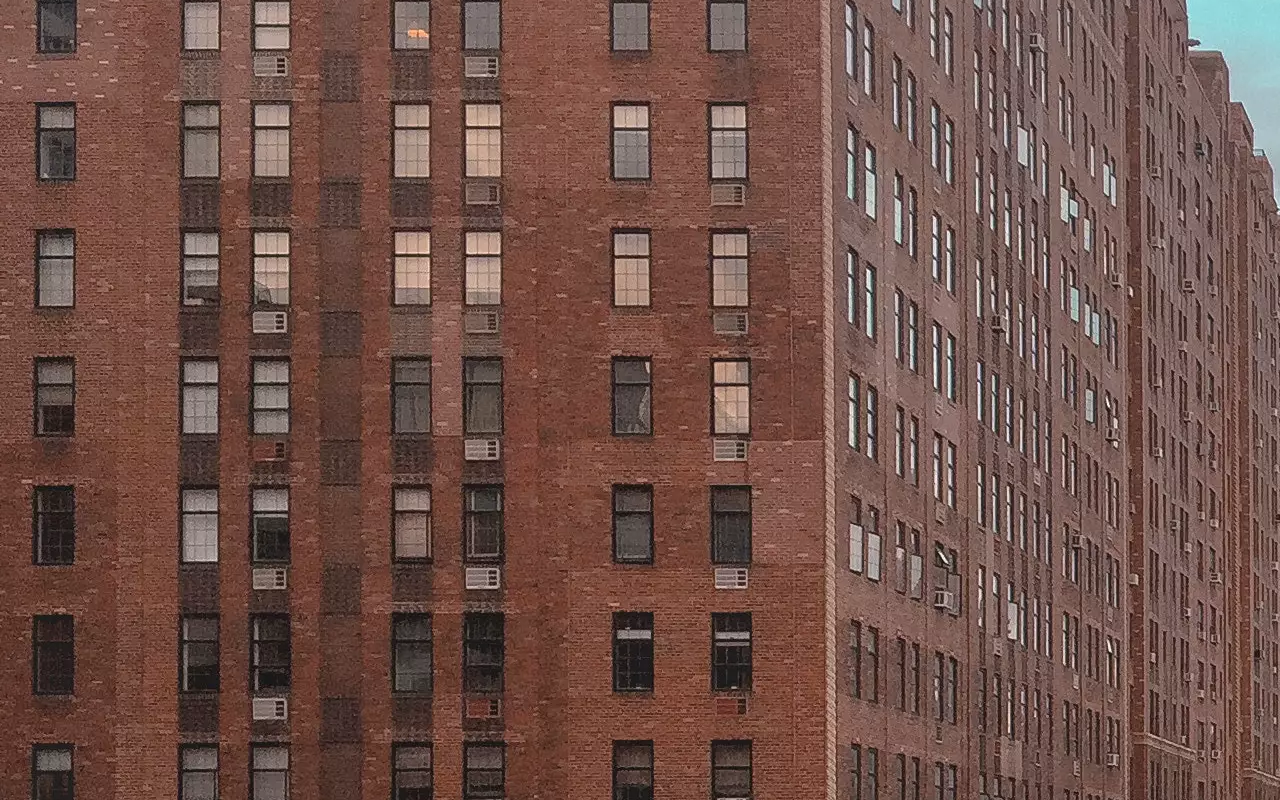
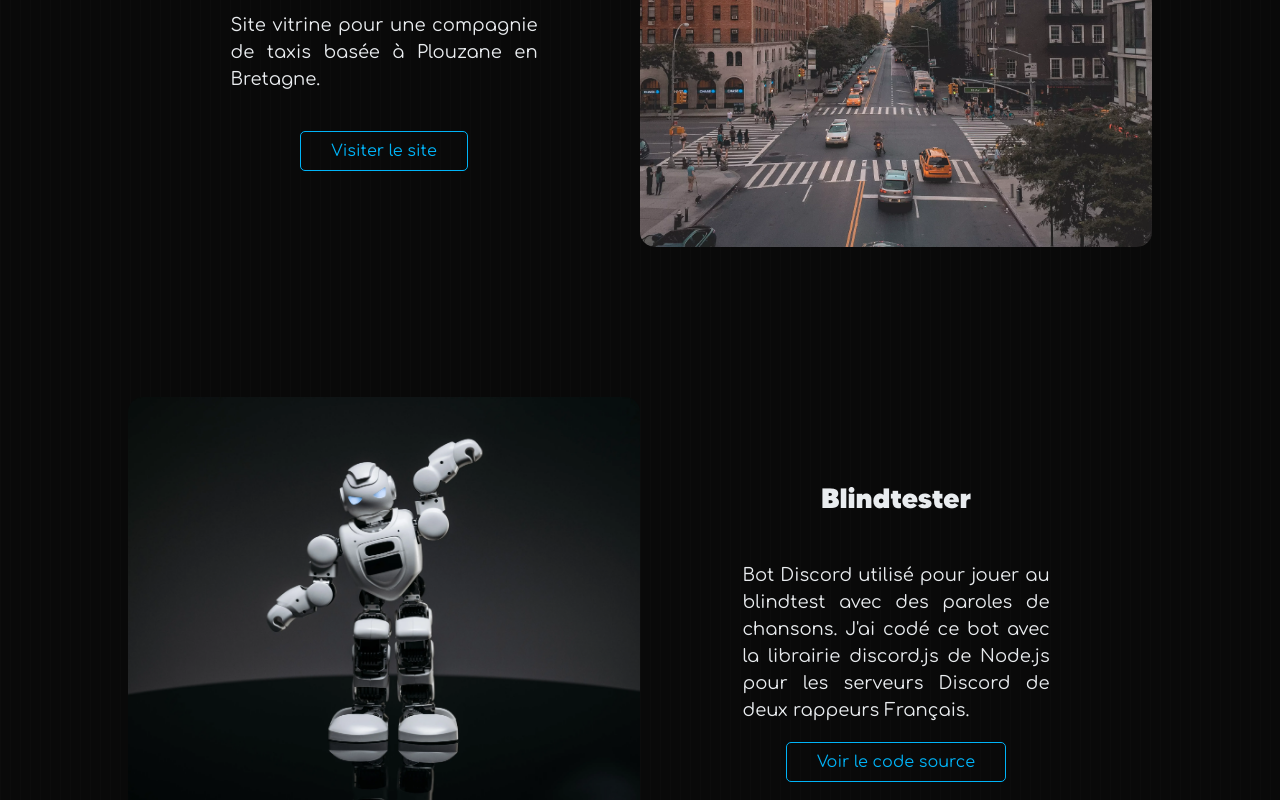
Before and after one commit to 3mpty78/PortfolioReact, a React (Create React App) app: page / in a window 1280 px wide. Shown: the part 1280-2080 px from the top of the page. Built offline with nearby package versions, Linux system fonts and the light colour scheme.

Commit message:
Updated projects section

```diff
--- a/src/pages/Projects.js
+++ b/src/pages/Projects.js
@@ -18,7 +18,7 @@ const projects = [
       {
             title: "Baudic Taxis",
             description:
-                  "Site vitrine pour la compagnie de taxis d'un ami basée à Plouzane en Bretagne..",
+                  "Site vitrine pour une compagnie de taxis basée à Plouzane en Bretagne.",
             link: "https://3mpty78.github.io/Baudic-taxis/",
             linkName: "Visiter le site",
             imageURL: taxis,
@@ -40,7 +40,7 @@ const projects = [
       {
             title: "Blindtester",
             description:
-                  "Bot Discord utilisé pour jouer au blindtest avec des paroles de chansons. J'ai codé ce bot avec la librairie discord.js de Node.js pour le serveur Discord d'un rappeur Français.",
+                  "Bot Discord utilisé pour jouer au blindtest avec des paroles de chansons. J'ai codé ce bot avec la librairie discord.js de Node.js pour les serveurs Discord de deux rappeurs Français.",
             link: "https://github.com/3mpty78/Blindtester",
             linkName: "Voir le code source",
             imageURL: bot,
@@ -94,21 +94,41 @@ export default function Projects() {
                               <div className="text-container">
                                     <h3>{item.title}</h3>
                                     <p>{item.description}</p>
-                                    <a href={item.link}>{item.linkName}</a>
+                                    <a
+                                          href={item.link}
+                                          target="_blank"
+                                          rel="noreferrer">
+                                          {item.linkName}
+                                    </a>
                               </div>
                               <div className="image-container">
-                                    <img src={item.imageURL} alt="" />
-                                    {item.technos.map((tech, index) => (
-                                          <div key={index} className="technos">
-                                                <span className="tech">
-                                                      <img
-                                                            src={tech.icon}
-                                                            alt=""
-                                                      />
-                                                      <p>{tech.name}</p>
-                                                </span>
+                                    <a
+                                          href={item.link}
+                                          target="_blank"
+                                          rel="noreferrer">
+                                          <img src={item.imageURL} alt="" />
+                                          <div className="technos-container">
+                                                {item.technos.map(
+                                                      (tech, index) => (
+                                                            <span
+                                                                  key={index}
+                                                                  className="tech">
+                                                                  <img
+                                                                        src={
+                                                                              tech.icon
+                                                                        }
+                                                                        alt=""
+                                                                  />
+                                                                  <p>
+                                                                        {
+                                                                              tech.name
+                                                                        }
+                                                                  </p>
+                                                            </span>
+                                                      )
+                                                )}
                                           </div>
-                                    ))}
+                                    </a>
                               </div>
                         </article>
                   ))}
--- a/src/styles/contact.css
+++ b/src/styles/contact.css
@@ -59,10 +59,10 @@
                   }
 
                   & button {
-                        width: 8em;
-                        height: 35px;
-                        border-radius: 15px;
+                        border-radius: 5px;
                         margin: 20px 0;
+                        padding: 10px 30px;
+                        font-family: "comfortaa";
                         outline: none;
                         border: 1px solid #00b4f8;
                         background: transparent;
--- a/src/styles/projects.css
+++ b/src/styles/projects.css
@@ -1,5 +1,118 @@
 #projects {
       height: auto;
       position: relative;
-      overflow-x: hidden;
+      display: flex;
+      flex-direction: column;
+      align-items: center;
+      gap: 150px;
+
+      & h2 {
+            position: relative;
+            left: -550px;
+      }
+
+      & article {
+            width: 80%;
+            height: 55vh;
+            display: flex;
+            flex-direction: row;
+            align-items: center;
+            justify-content: space-between;
+
+            & .text-container {
+                  flex: 1;
+                  height: 75%;
+                  display: flex;
+                  flex-direction: column;
+                  align-items: center;
+                  justify-content: space-evenly;
+
+                  & h3 {
+                        font-family: "black";
+                        font-size: 28px;
+                        color: #e9ecef;
+                  }
+
+                  & p {
+                        font-family: "comfortaa";
+                        color: #e9ecef;
+                        font-size: 18px;
+                        text-align: justify;
+                        width: 60%;
+                        line-height: 1.5;
+                  }
+
+                  & a {
+                        border: 1px solid #00b4f8;
+                        padding: 10px 30px;
+                        font-family: "comfortaa";
+                        text-decoration: none;
+                        color: #00b4f8;
+                        border-radius: 5px;
+                        transition: 0.2s;
+
+                        &:hover {
+                              background: #00b4f8;
+                              background-position-x: left;
+                              color: #e9ecef;
+                        }
+
+                        &:active {
+                              transform: scale(1.01);
+                              background: #0082b1;
+                        }
+                  }
+            }
+
+            & .image-container {
+                  flex: 1;
+                  height: 100%;
+                  position: relative;
+                  border-radius: 15px;
+                  overflow: hidden;
+
+                  & img {
+                        width: 100%;
+                        height: 100%;
+                        object-fit: cover;
+                  }
+                  &:hover .technos-container {
+                        transform: translateY(-100%);
+                  }
+
+                  & .technos-container {
+                        height: 100%;
+                        display: flex;
+                        align-items: center;
+                        justify-content: space-evenly;
+                        background: linear-gradient(
+                              to top,
+                              #121212 15%,
+                              transparent
+                        );
+                        transition: 0.4s ease-out;
+
+                        & .tech {
+                              display: flex;
+                              flex-direction: column;
+                              align-items: center;
+
+                              & img {
+                                    width: 50px;
+                                    filter: invert(1);
+                              }
+
+                              & p {
+                                    color: #e9ecef;
+                                    font-size: 18px;
+                                    text-transform: capitalize;
+                              }
+                        }
+                  }
+            }
+      }
+
+      & article:nth-child(3) {
+            flex-direction: row-reverse;
+      }
 }
--- a/src/styles/skills.css
+++ b/src/styles/skills.css
@@ -7,7 +7,8 @@
 
       & .banner-container {
             width: 100%;
-            margin: 5em 0;
+            margin: 0;
+            margin-top: 50px;
             height: auto;
             display: flex;
             flex-direction: column;
```
